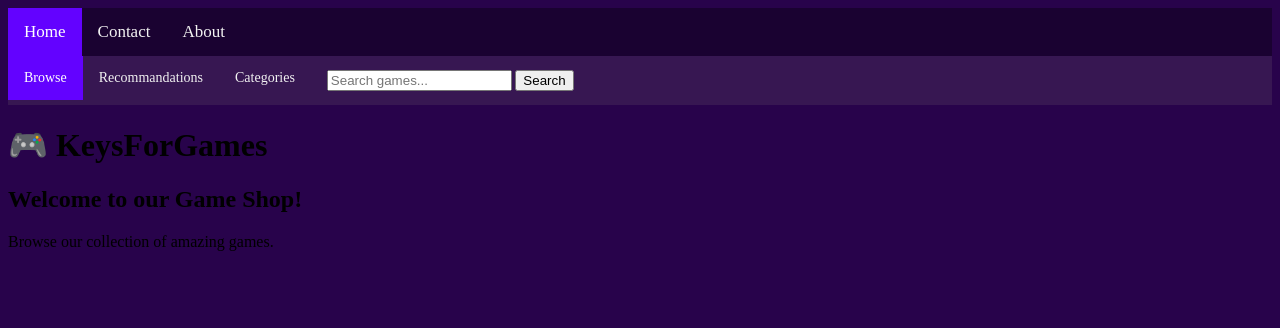
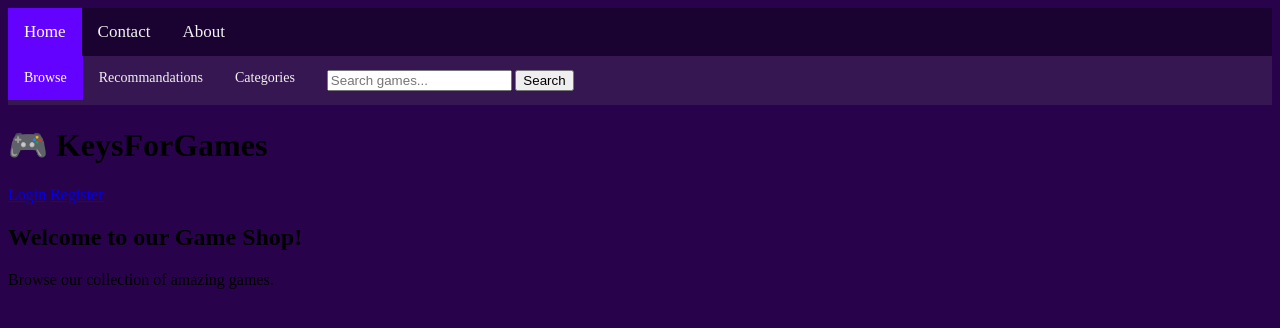
Before and after one commit to CiobanuAnd/KFG-KeysForGames-, a Django app: page / in a window 1280 px wide. Shown: the top 328 px of the page. Run offline with Django 4.2, Linux system fonts and the light colour scheme.

Commit message:
am adaugat django auth_user in mysql si adaugat butoane de login si register in base.html

```diff
--- a/KFG/settings.py
+++ b/KFG/settings.py
@@ -106,7 +106,7 @@ AUTH_PASSWORD_VALIDATORS = [
     },
 ]
 
-
+LOGOUT_REDIRECT_URL = '/'
 # Internationalization
 # https://docs.djangoproject.com/en/4.2/topics/i18n/
 
--- a/appSite/templates/gameshop/base.html
+++ b/appSite/templates/gameshop/base.html
@@ -26,6 +26,17 @@
 
         <header>
             <h1>🎮 KeysForGames </h1>
+
+            <div class="auth-links">
+                {%if user.is_auth%}
+                    <span> Welcome {{user.username}}</span>
+                    <a href="{% url 'logout' %}">Logout</a>
+                {% else %}
+                    <a href="{% url 'login' %}">Login</a>
+                    <a href="{% url 'register' %}">Register</a>
+                {% endif %}
+            </div>
+
         </header>
 
         {% block content %}
--- a/appSite/urls.py
+++ b/appSite/urls.py
@@ -1,10 +1,12 @@
 from django.urls import path
 from appSite.views import views
 from appSite.views import registerLogin
+from django.contrib.auth import views as auth_views
 
 urlpatterns = [
     path('', views.home, name='home'),
     path('games/', views.games_list, name='game_list'),
     path("register/", registerLogin.register_view, name="register"),
     path("login/", registerLogin.login_view, name="login"),
+    path('logout/', auth_views.LogoutView.as_view(), name='logout'),
 ]
--- a/appSite/views/registerLogin.py
+++ b/appSite/views/registerLogin.py
@@ -19,7 +19,7 @@ def register_view(request):
         user.save()
         return redirect("login")
 
-    return render(request, "register.html")
+    return render(request, "gameshop/register.html")
 
 
 def login_view(request):
@@ -35,4 +35,4 @@ def login_view(request):
         else:
             messages.error(request, "Invalid credentials")
 
-    return render(request, "login.html")
+    return render(request, "gameshop/login.html")
```
